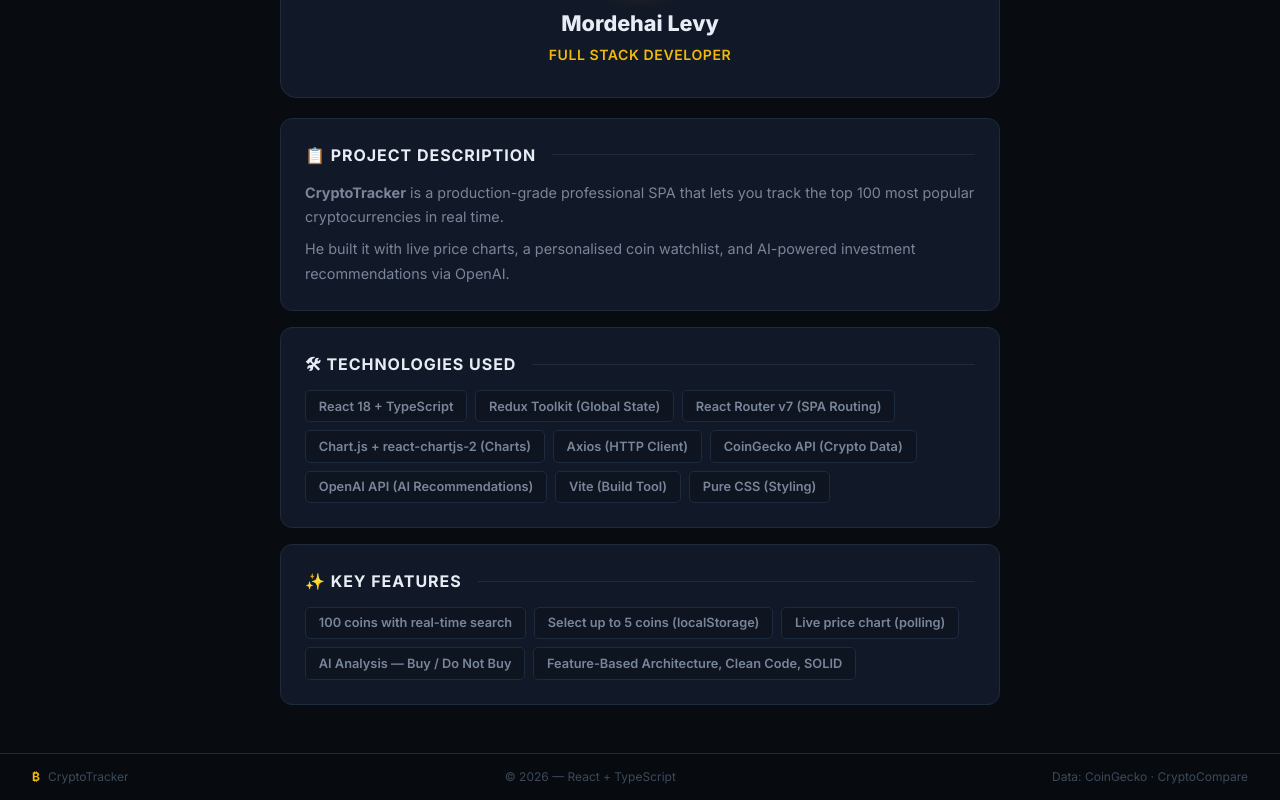
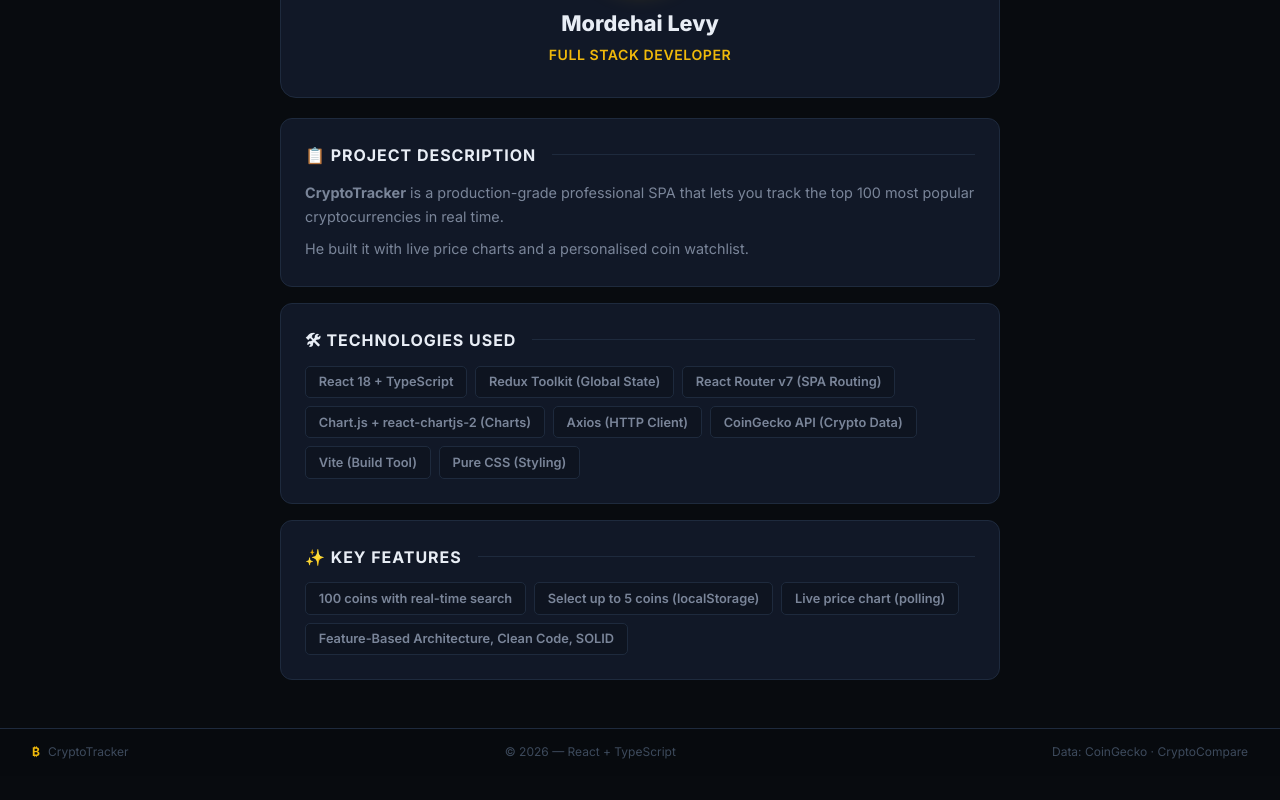
Before and after one commit to mordehailevy/crypto-tracker, a React (Vite) app: page /#/about in a window 1280 px wide. Shown: the part 632-1432 px from the top of the page. After the commit the page ends 1408 px from the top, so only its background shows below. Built offline with nearby package versions, Linux system fonts and the light colour scheme; no server answers.

Commit message:
About : retrait des mentions IA/OpenAI

```diff
--- a/src/features/about/AboutPage.tsx
+++ b/src/features/about/AboutPage.tsx
@@ -25,8 +25,7 @@ export const AboutPage: React.FC = () => (
         that lets you track the top 100 most popular cryptocurrencies in real time.
       </p>
       <p>
-        He built it with live price charts, a personalised coin watchlist,
-        and AI-powered investment recommendations via OpenAI.
+        He built it with live price charts and a personalised coin watchlist.
       </p>
     </div>
 
@@ -39,7 +38,6 @@ export const AboutPage: React.FC = () => (
         <li>Chart.js + react-chartjs-2 (Charts)</li>
         <li>Axios (HTTP Client)</li>
         <li>CoinGecko API (Crypto Data)</li>
-        <li>OpenAI API (AI Recommendations)</li>
         <li>Vite (Build Tool)</li>
         <li>Pure CSS (Styling)</li>
       </ul>
@@ -51,7 +49,6 @@ export const AboutPage: React.FC = () => (
         <li>100 coins with real-time search</li>
         <li>Select up to 5 coins (localStorage)</li>
         <li>Live price chart (polling)</li>
-        <li>AI Analysis — Buy / Do Not Buy</li>
         <li>Feature-Based Architecture, Clean Code, SOLID</li>
       </ul>
     </div>
```
